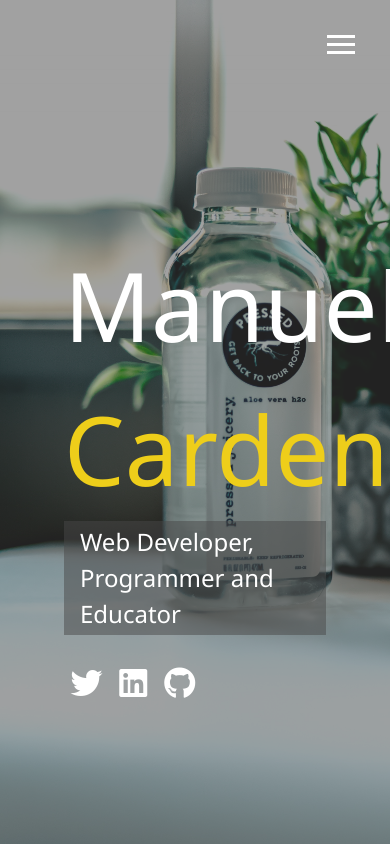
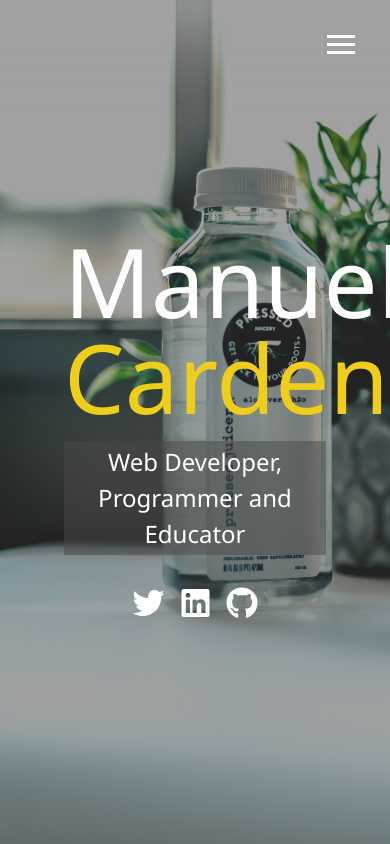
Before and after one commit to manucardenas/mc_portfolio, a PHP site: page /dist/index.html in a window 390 px wide. Run offline with PHP 8.4, Linux system fonts and the light colour scheme; some libraries are stand-ins or nearby versions.

Commit message:
Add media queries

```diff
--- a/dist/css/main.css
+++ b/dist/css/main.css
@@ -91,6 +91,38 @@
 .nav-item:nth-child(4) {
   transition-delay: 0.4s; }
 
+@media screen and (max-width: 768px) {
+  main {
+    align-items: center;
+    text-align: center; }
+    main .lg-heading {
+      line-height: 1;
+      margin-bottom: 1rem; }
+
+  ul.menu-nav,
+  div.menu-branding {
+    float: none;
+    width: 100%;
+    min-height: 0; }
+    ul.menu-nav.show,
+    div.menu-branding.show {
+      transform: translate3d(0, 0, 0); }
+
+  .menu-nav {
+    height: 75vh;
+    transform: translate3d(-100%, 0, 0);
+    font-size: 24px; }
+
+  .menu-branding {
+    height: 25vh;
+    transform: translate3d(100%, 0, 0); }
+    .menu-branding .portrait {
+      background: url(../img/portrait_small.jpg);
+      width: 150px;
+      height: 150px; } }
+@media screen and (max-width: 500px) {
+  main#home h1 {
+    margin-top: 10vh; } }
 * {
   box-sizing: border-box; }
 
--- a/scss/_config.scss
+++ b/scss/_config.scss
@@ -27,3 +27,28 @@ $background-opacity: 0.5;
     }
   }
 }
+
+//Media Query Mixin
+@mixin mediaSm {
+  @media screen and (max-width: 500px) {
+    @content;
+  }
+}
+
+@mixin mediaMd {
+  @media screen and (max-width: 768px) {
+    @content;
+  }
+}
+
+@mixin mediaLg {
+  @media screen and (min-width: 769px) and (max-width: 1170px) {
+    @content;
+  }
+}
+
+@mixin mediaXl {
+  @media screen and (min-width: 1171px) {
+    @content;
+  }
+}
--- /dev/null
+++ b/scss/_mobile.scss
@@ -0,0 +1,57 @@
+//Widescreens
+@include mediaXl {
+
+}
+
+//Desktops and Laptops
+@include mediaLg {
+
+}
+
+//Tablets and Small Laptops
+@include mediaMd {
+  main {
+    align-items: center;
+    text-align: center;
+
+    .lg-heading {
+      line-height: 1;
+      margin-bottom: 1rem;
+    }
+  }
+
+  ul.menu-nav,
+  div.menu-branding {
+    float: none;
+    width: 100%;
+    min-height: 0;
+
+    &.show {
+      transform: translate3d(0, 0, 0);
+    }
+  }
+
+  .menu-nav {
+    height: 75vh;
+    transform: translate3d(-100%, 0, 0);
+    font-size: 24px;
+  }
+
+  .menu-branding {
+    height: 25vh;
+    transform: translate3d(100%, 0, 0);
+
+    .portrait {
+      background: url(../img/portrait_small.jpg);
+      width: 150px;
+      height: 150px;
+    }
+  }
+}
+
+//Smartphones
+@include mediaSm {
+  main#home h1 {
+    margin-top: 10vh;
+  }
+}
--- a/scss/main.scss
+++ b/scss/main.scss
@@ -1,5 +1,6 @@
 @import 'config';
 @import 'menu';
+@import 'mobile';
 
 *{
   box-sizing: border-box;
```
Also changed, not shown: 1 other file.
